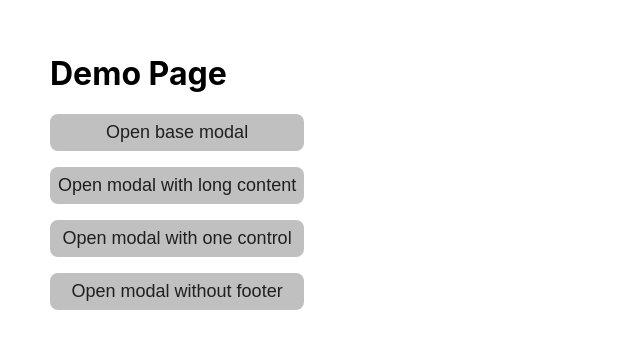
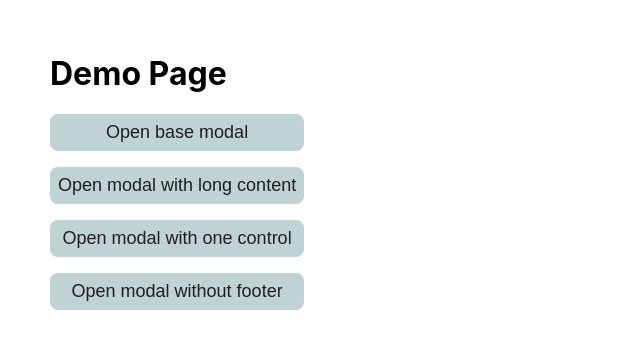
Before and after one commit to Amorelleth/modal-demo, a React (Vite) app: page / in a window 1280 px wide. Shown: the top 348 px of the page, without its empty margins (0-640 px from the left). Built offline with nearby package versions, Linux system fonts and the light colour scheme.

Commit message:
feat: add disabled button styles, ref forwarding and ariaLabel

```diff
--- a/src/ui/Button/Button.module.css
+++ b/src/ui/Button/Button.module.css
@@ -7,14 +7,8 @@
   display: flex;
   justify-content: center;
 
-  &:hover {
+  &:hover:not(&:disabled) {
     transition: background-color 300ms linear;
-  }
-
-  &:disabled {
-    background-color: #afafaf;
-    color: #6e6d6d;
-    cursor: default;
   }
 
   &.action {
@@ -23,7 +17,7 @@
     background-color: var(--background-color-active);
     color: #1c401c;
 
-    &:hover {
+    &:hover:not(&:disabled) {
       background-color: color-mix(
         in srgb,
         var(--background-color-active),
@@ -33,18 +27,24 @@
   }
 
   &.default {
-    --background-color-default: #c0c0c0;
+    --background-color-default: #bfd3d4;
 
     background-color: var(--background-color-default);
     color: #1f1f1f;
 
-    &:hover {
+    &:hover:not(&:disabled) {
       background-color: color-mix(
         in srgb,
         var(--background-color-default),
         transparent 30%
       );
     }
+  }
+
+  &:disabled {
+    background-color: #ccc;
+    color: #6e6d6d;
+    cursor: default;
   }
 
   &.pill {
--- a/src/ui/Button/Button.tsx
+++ b/src/ui/Button/Button.tsx
@@ -1,5 +1,5 @@
 import { clsx } from "clsx";
-import type { SVGProps } from "react";
+import { forwardRef, type ForwardedRef, type SVGProps } from "react";
 
 import styles from "./Button.module.css";
 
@@ -8,23 +8,33 @@ export type ButtonProps = {
   shape?: "pill" | "rounded";
   text?: string;
   type?: "submit" | "reset" | "button";
+  disabled?: boolean;
+  ariaLabel?: string;
   onClick?: () => void;
   icon?: (props: SVGProps<SVGSVGElement>) => JSX.Element;
 };
 
-export const Button = ({
+export const Button = forwardRef(
+  (
+    {
       variant = "default",
       shape = "rounded",
       text,
       type,
+      disabled = false,
       onClick,
       icon: Icon,
-  ...props
-}: ButtonProps) => {
+      ariaLabel,
+    }: ButtonProps,
+    ref?: ForwardedRef<HTMLButtonElement>
+  ) => {
     return (
       <button
-      {...props}
+        ref={ref}
         type={type}
+        aria-label={ariaLabel}
+        aria-disabled={disabled}
+        disabled={disabled}
         onClick={onClick}
         className={clsx(styles.button, {
           [styles.action]: variant === "action",
@@ -37,4 +47,5 @@ export const Button = ({
         {text}
       </button>
     );
-};
+  }
+);
```
Lines whose indentation alone changed are shown as unchanged.
